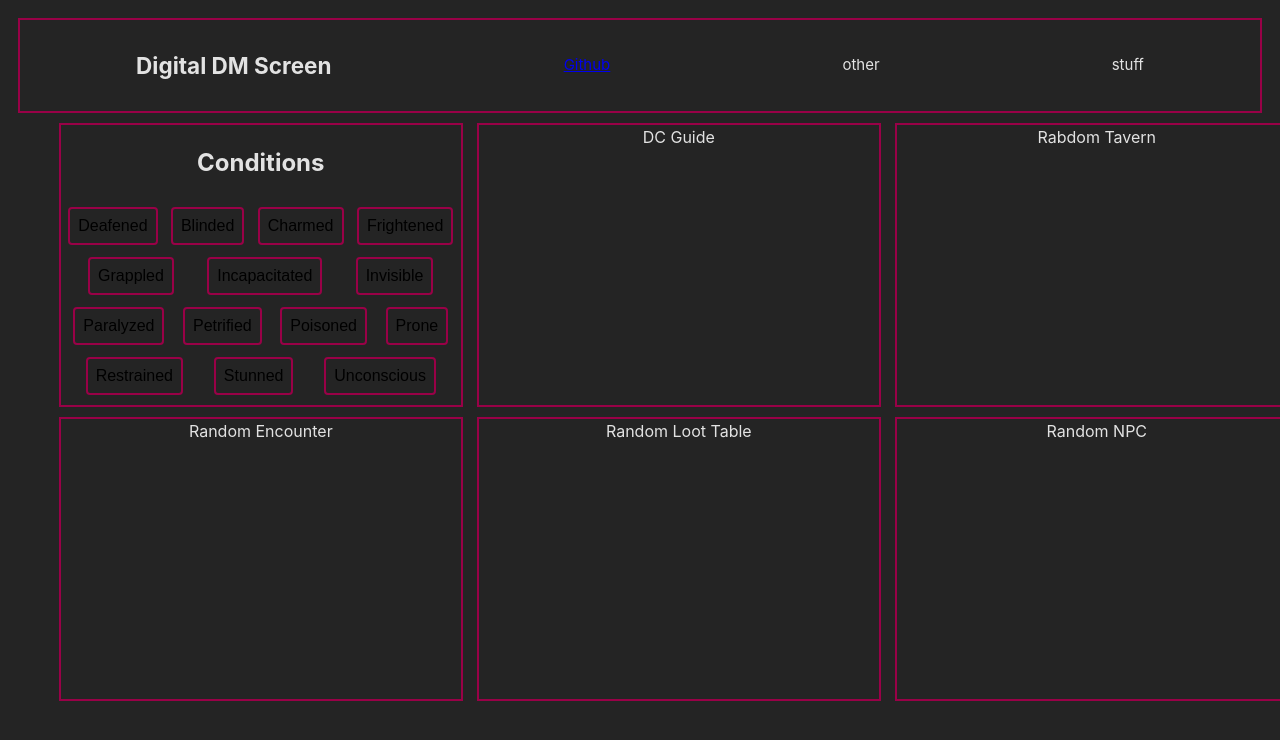
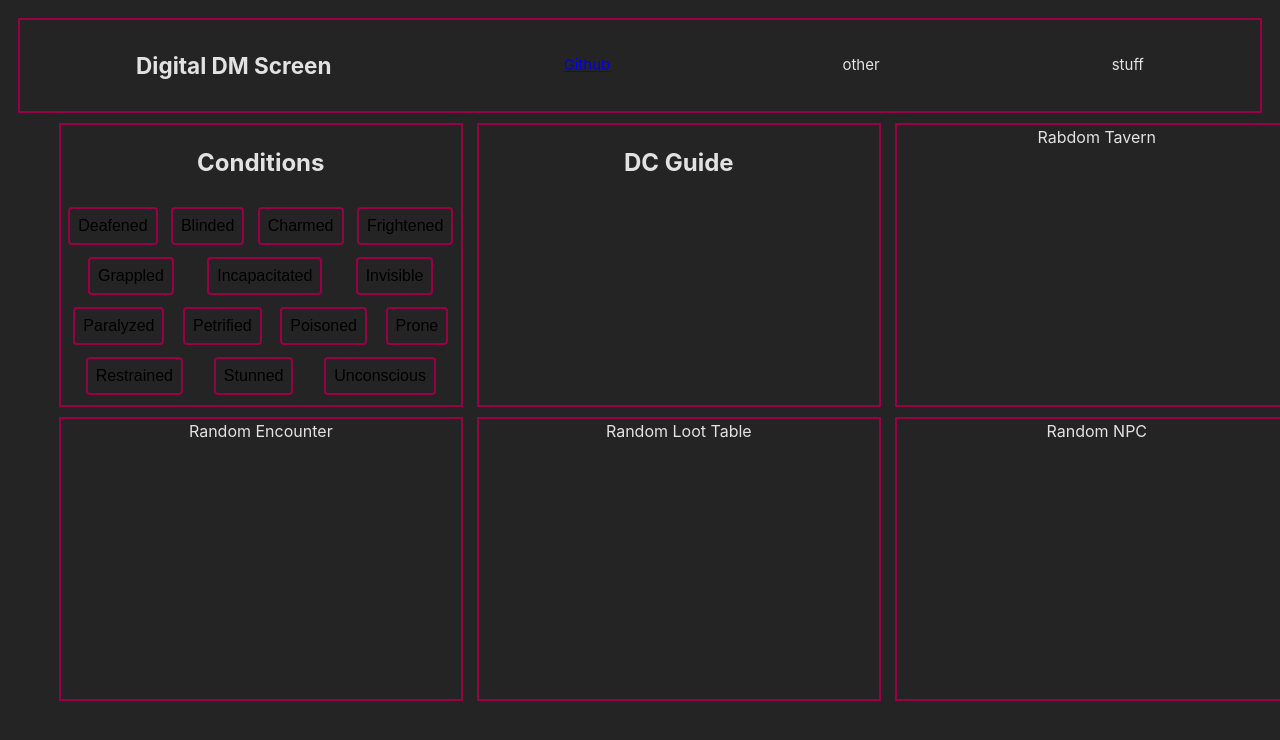
Before and after one commit to JohnnyG1234/DMScreenReact, a React (Vite) app in the folder DMScreenReactProject/: page / in a window 1280 px wide. Shown: the top 740 px of the page. Built offline with nearby package versions, Linux system fonts and the light colour scheme.

Commit message:
Starting work on DC Guide

```diff
--- a/DMScreenReactProject/src/App.tsx
+++ b/DMScreenReactProject/src/App.tsx
@@ -1,8 +1,9 @@
+import Box from "./box";
+import './App.css';
+
+import Conditions from "./conditions";
+import DCGuide from "./DCGuide";
 import PageHeaderBox from "./PageHeaderBox";
-import Box from "./box";
-import PopUp from "./popUpText";
-import './App.css';
-import Conditions from "./conditions";
 
 
 
@@ -12,7 +13,8 @@ function App() {
     <div className="GridWrap">
         <PageHeaderBox/>
         <Conditions/>
-        <Box textContent="DC Guide" classString="c square"></Box>
+        <DCGuide/>
+
         <Box textContent="Rabdom Tavern" classString="d square"></Box>
         <Box textContent="Random Encounter" classString="e square"></Box>
         <Box textContent="Random Loot Table" classString="f square"></Box>
--- /dev/null
+++ b/DMScreenReactProject/src/DCGuide.tsx
@@ -0,0 +1,14 @@
+import { Children } from 'react';
+import './App.css';
+
+function DCGuide(){
+    return (
+        <>
+        <div className="c square">
+          <h2>DC Guide</h2>
+        </div>
+        </>
+    );
+}
+
+export default DCGuide;
```
